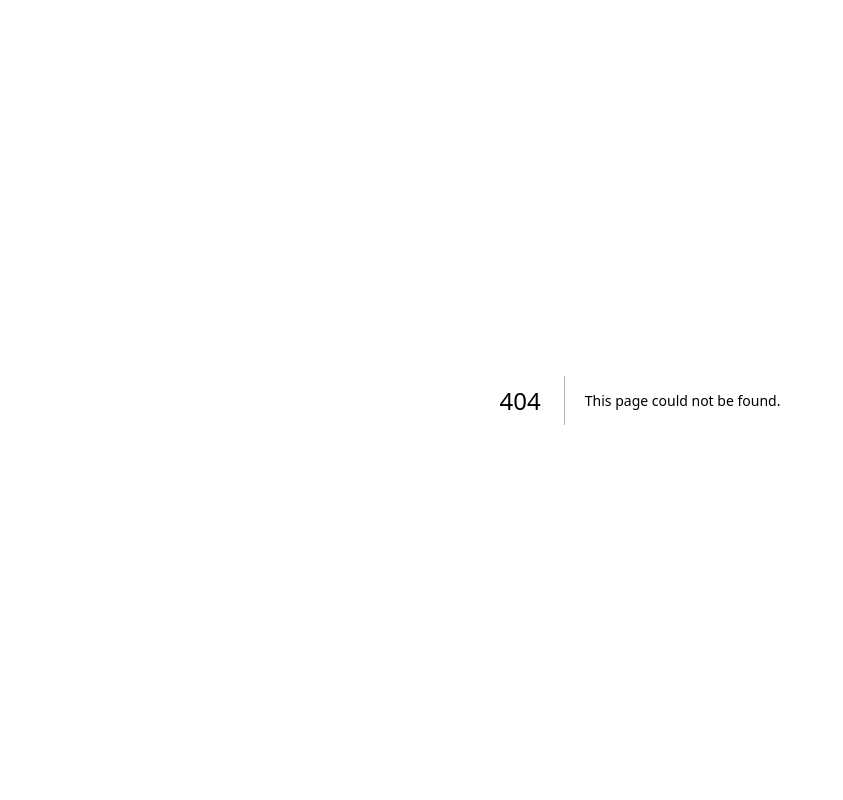
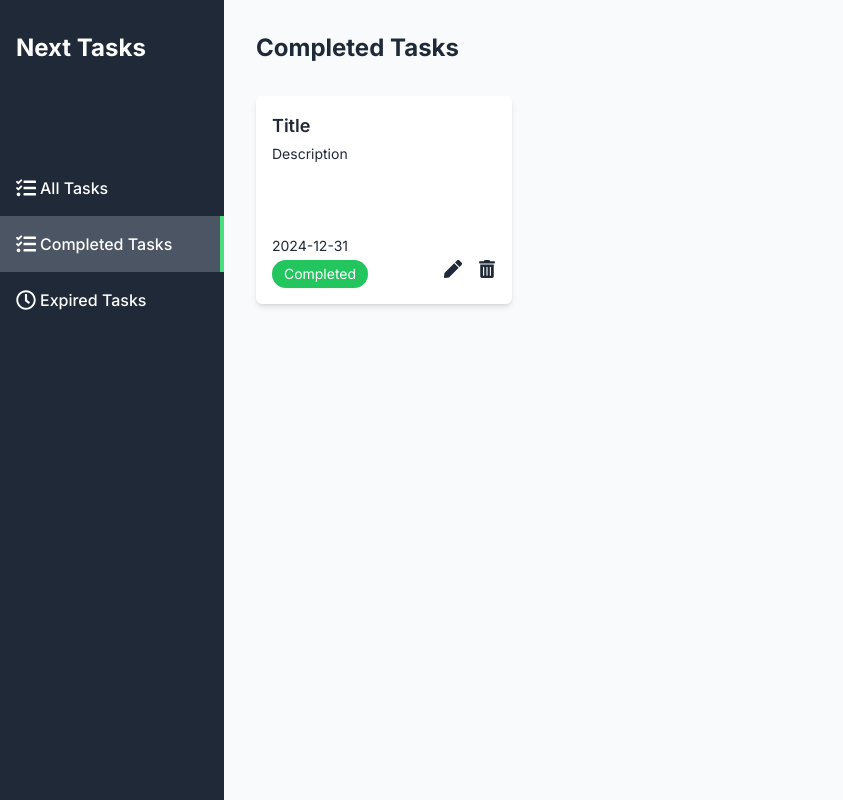
Before and after one commit to yusuken1121/NextJs_TodoList, a Next.js app: page /completed in a window 1280 px wide. Before the commit this address had no page. Shown: the whole page, without its empty margins (0-843 px from the left). Built offline with nearby package versions, Linux system fonts and the light colour scheme.

Commit message:
✨ Create Completed Tasks and Expired Tasks

```diff
--- /dev/null
+++ b/src/app/(main)/completed/page.tsx
@@ -0,0 +1,18 @@
+import TaskCard from "@/components/TaskCard/TaskCard";
+
+const CompletedTaskPage = () => {
+  return (
+    <div className="text-gray-800 p-8 h-full overflow-y-auto pb-24">
+      <header className="flex justify-between items-center">
+        <h1 className="text-2xl font-bold flex items-center">
+          Completed Tasks
+        </h1>
+      </header>
+      <div className="mt-8 flex flex-wrap gap-4">
+        <TaskCard />
+      </div>
+    </div>
+  );
+};
+
+export default CompletedTaskPage;
--- /dev/null
+++ b/src/app/(main)/expired/page.tsx
@@ -0,0 +1,16 @@
+import TaskCard from "@/components/TaskCard/TaskCard";
+
+const ExpiredTaskPage = () => {
+  return (
+    <div className="text-gray-800 p-8 h-full overflow-y-auto pb-24">
+      <header className="flex justify-between items-center">
+        <h1 className="text-2xl font-bold flex items-center">Expired Tasks</h1>
+      </header>
+      <div className="mt-8 flex flex-wrap gap-4">
+        <TaskCard />
+      </div>
+    </div>
+  );
+};
+
+export default ExpiredTaskPage;
```
